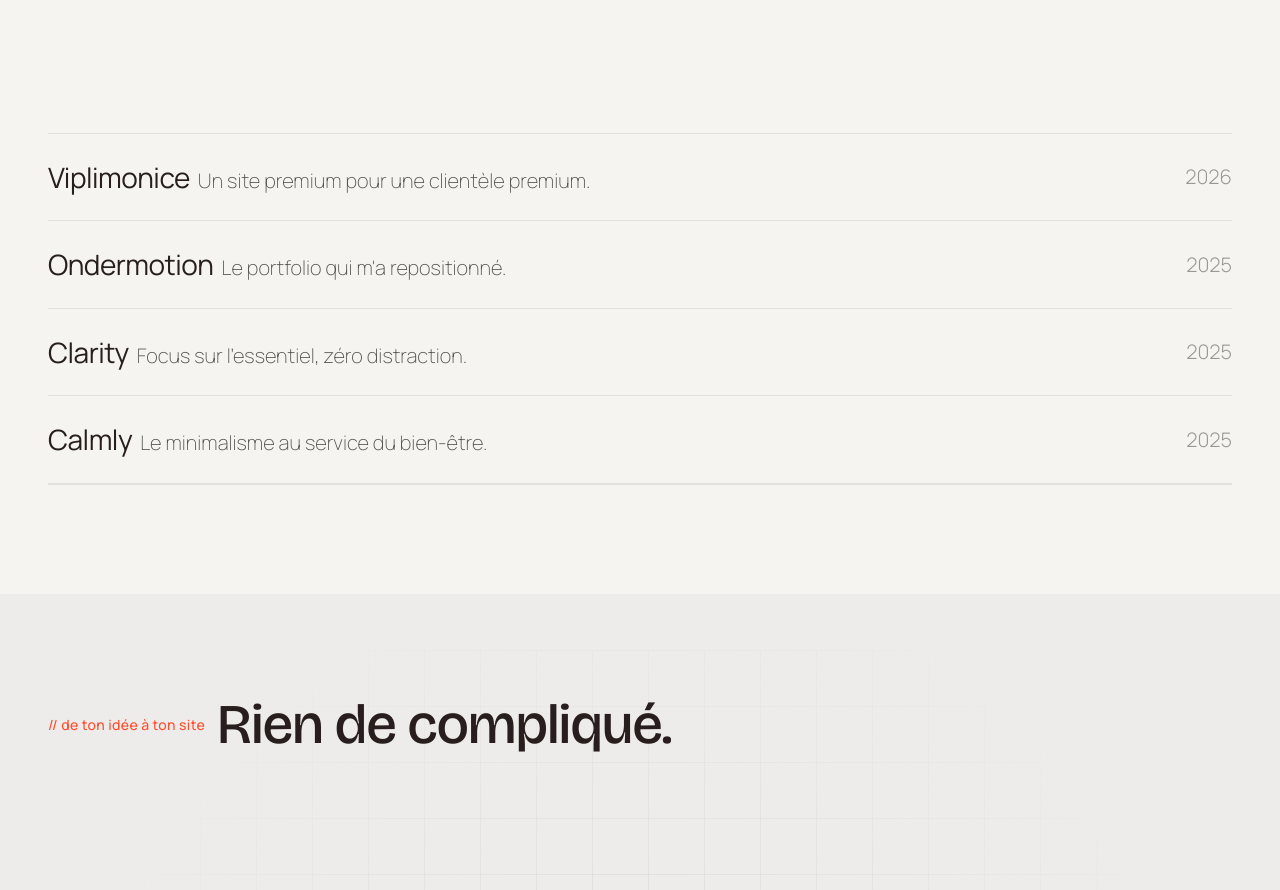
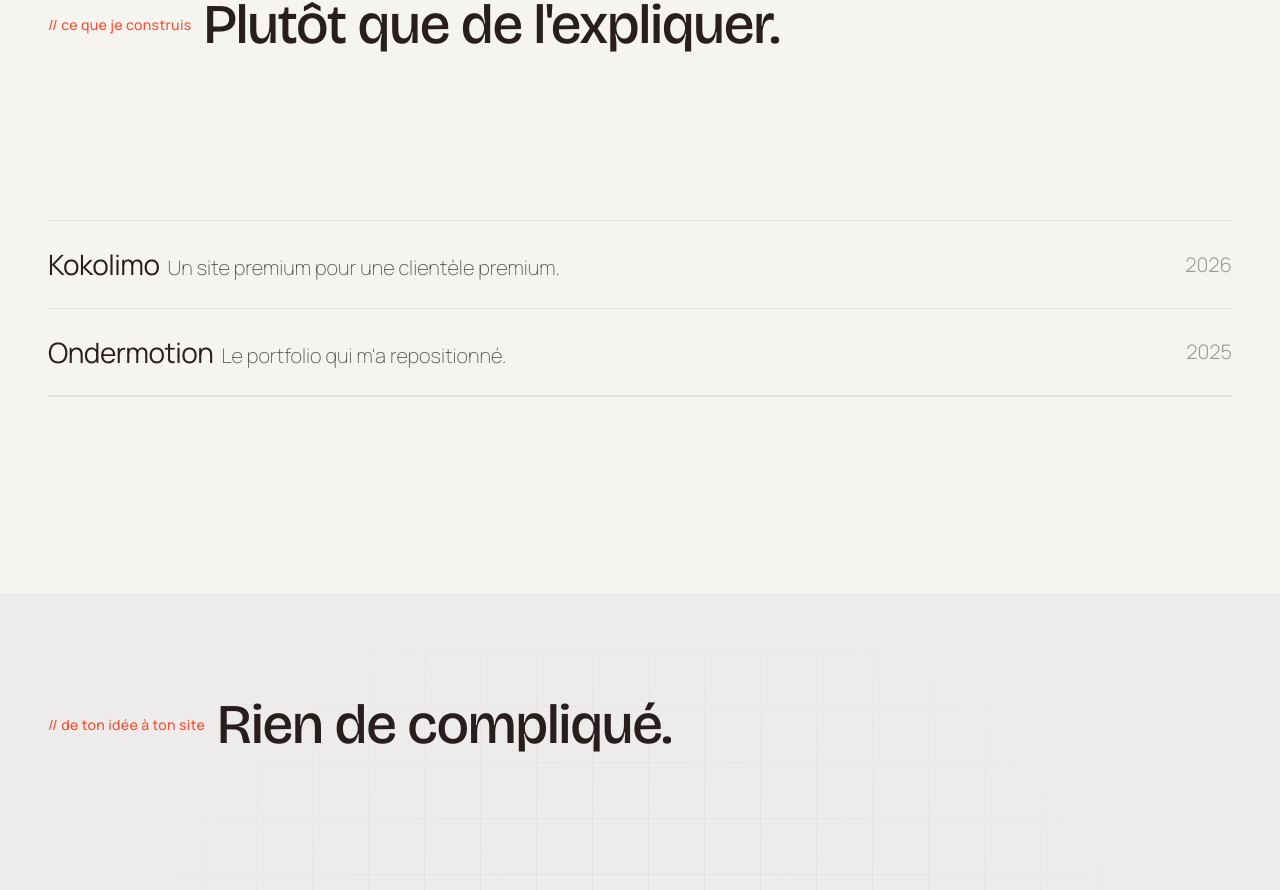
Before and after one commit to Onderito/opixxel, a Next.js app: page / in a window 1280 px wide. Shown: the part 2160-3050 px from the top of the page. Built offline with nearby package versions, Linux system fonts and the light colour scheme.

Commit message:
delete 2 projects

```diff
--- a/app/landing/projects.tsx
+++ b/app/landing/projects.tsx
@@ -10,10 +10,10 @@ gsap.registerPlugin(ScrollTrigger);
 
 const projects = [
   {
-    title: "Viplimonice",
+    title: "Kokolimo",
     description: "Un site premium pour une clientèle premium.",
     date: "2026",
-    url: "https://viplimonice.com",
+    url: "https://kokolimo.com",
     image: "/images/viplimonice.webp",
   },
   {
@@ -23,20 +23,20 @@ const projects = [
     url: "https://ondermotion.dev",
     image: "/images/ondermotion.webp",
   },
-  {
-    title: "Clarity",
-    description: "Focus sur l'essentiel, zéro distraction.",
-    date: "2025",
-    url: "https://clarity-d63997.webflow.io/",
-    image: "/images/clarity.webp",
-  },
-  {
-    title: "Calmly",
-    description: "Le minimalisme au service du bien-être.",
-    date: "2025",
-    url: "https://calmly-app-zeta.vercel.app/",
-    image: "/images/calmly.webp",
-  },
+  // {
+  //   title: "Clarity",
+  //   description: "Focus sur l'essentiel, zéro distraction.",
+  //   date: "2025",
+  //   url: "https://clarity-d63997.webflow.io/",
+  //   image: "/images/clarity.webp",
+  // },
+  // {
+  //   title: "Calmly",
+  //   description: "Le minimalisme au service du bien-être.",
+  //   date: "2025",
+  //   url: "https://calmly-app-zeta.vercel.app/",
+  //   image: "/images/calmly.webp",
+  // },
 ];
 
 export default function Projects() {
```
